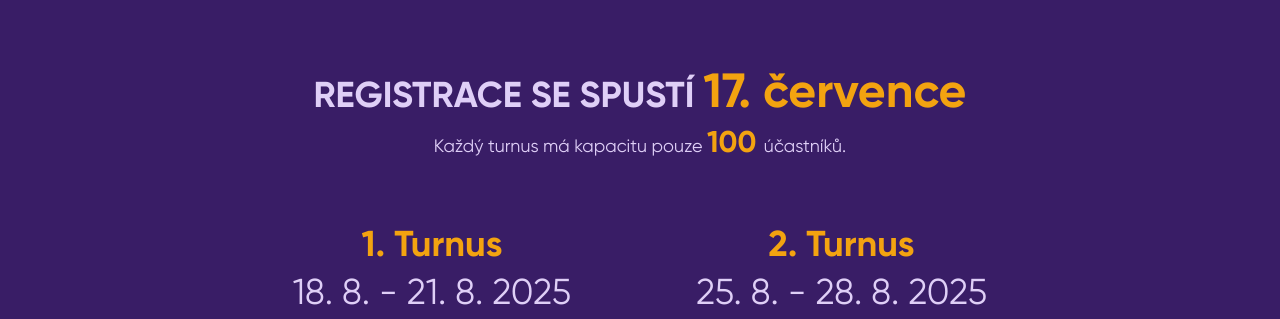
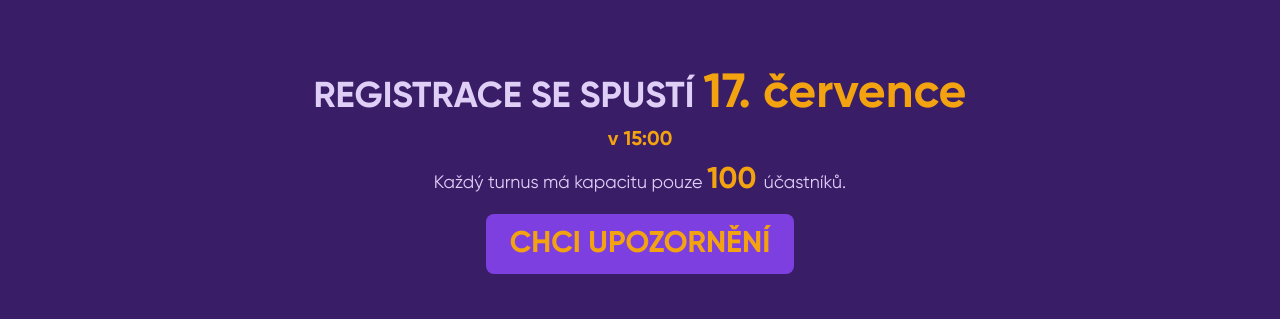
Before and after one commit to SU-UTB/web-seznamovak-fe, a React (Vite) app: page / in a window 1280 px wide. Shown: the part 458-777 px from the top of the page. Built offline with nearby package versions, Linux system fonts and the light colour scheme; no server answers.

Commit message:
Pre-registration link button

```diff
--- a/src/components/moleculs/Notification.tsx
+++ b/src/components/moleculs/Notification.tsx
@@ -1,22 +1,17 @@
 import '../../scss/Notification.scss'
-import { REGISTRATION_START_DATE_TEXT, REGISTRATION_START_TIME_TEXT } from '../../data/constants'
+import { REGISTRATION_START_DATE_TEXT, REGISTRATION_START_TIME_TEXT, PRE_REGISTRATION_END } from '../../data/constants'
 
 const Notification = () => {
+  const now = new Date();
+  const isPreRegistrationActive = now < PRE_REGISTRATION_END;
+
   return (
     <div className="px-4 lg:px-0 flex flex-col items-center w-full">
       <h2 className="font-bold mb-2 text-onPrimaryDark text-2xl lg:text-4xl">
         REGISTRACE SE SPUSTÍ <br className="md:hidden" />
         <span className="text-3xl lg:text-5xl text-secondaryDark">{REGISTRATION_START_DATE_TEXT}</span>
       </h2>
-      <p className="hidden font-bold mb-2 text-secondaryDark text-xl">{REGISTRATION_START_TIME_TEXT}</p>
-      {/* <a
-        className="button"
-        href="https://docs.google.com/forms/d/e/1FAIpQLSeJa9s0eo8eBFntavLecKhKv2laoQ9WS5nGpviRlHgSFAsJ7Q/viewform"
-        target="_blank"
-        rel="nopener noreferrer"
-      >
-        CHCI UPOZORNĚNÍ
-      </a> */}
+      <p className="font-bold mb-2 text-secondaryDark text-xl">{REGISTRATION_START_TIME_TEXT}</p>
       <p className="text-lg text-onPrimaryDark">
         Každý turnus má kapacitu pouze {' '}
         <b><span className="text-3xl lg:text-3xl text-secondaryDark">100&nbsp;</span></b>
@@ -24,6 +19,16 @@ const Notification = () => {
         <br />
         {/* Nastav si upozornění a my Ti spuštění registrací připomeneme! */}
       </p>
+      {isPreRegistrationActive && (
+        <a
+          href="https://docs.google.com/forms/d/e/1FAIpQLSdTuR5neSQBBe5K8J2qWKoa2CjzzUzil2OOxhuXwSwrQ_aSzA/viewform"
+          target="_blank"
+          rel="noopener noreferrer"
+          className="bg-primaryLight text-secondaryDark text-3xl rounded-[8px] mt-4 px-6 py-3 inline-block text-center font-semibold transition hover:brightness-110"
+        >
+          CHCI UPOZORNĚNÍ
+        </a>
+      )}
     </div>
   )
 }
--- a/src/data/constants.ts
+++ b/src/data/constants.ts
@@ -22,3 +22,5 @@ export interface Turnus {
   export const REGISTRATION_START_DATE = new Date(2025, 6, 17, 15, 0, 0); // July 17, 2025, 15:00:00
   export const REGISTRATION_START_DATE_TEXT: string = "17. července";
   export const REGISTRATION_START_TIME_TEXT: string = "v 15:00";
+
+  export const PRE_REGISTRATION_END = new Date(2025, 6, 10, 12, 0, 0); // July 10, 2025, 12:00:00
```
